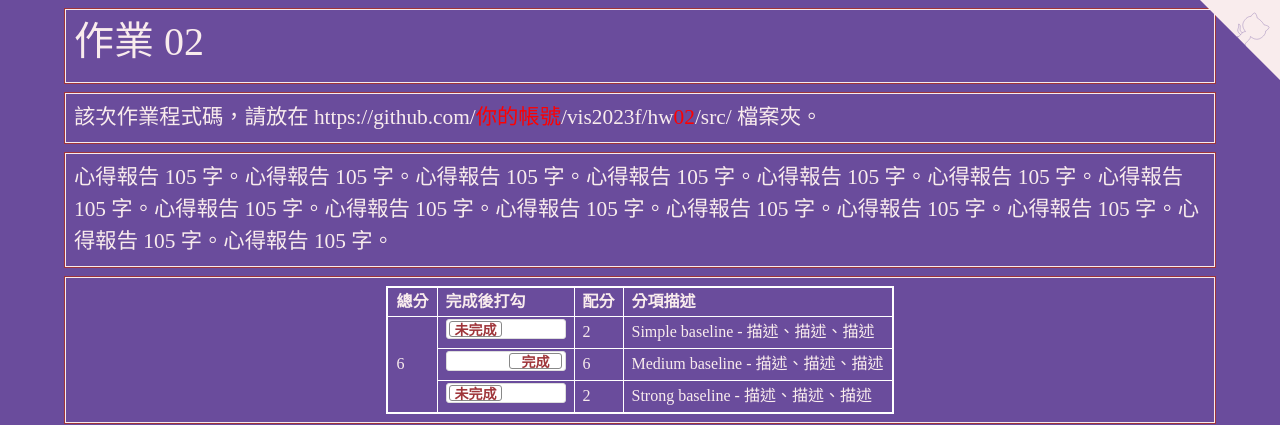
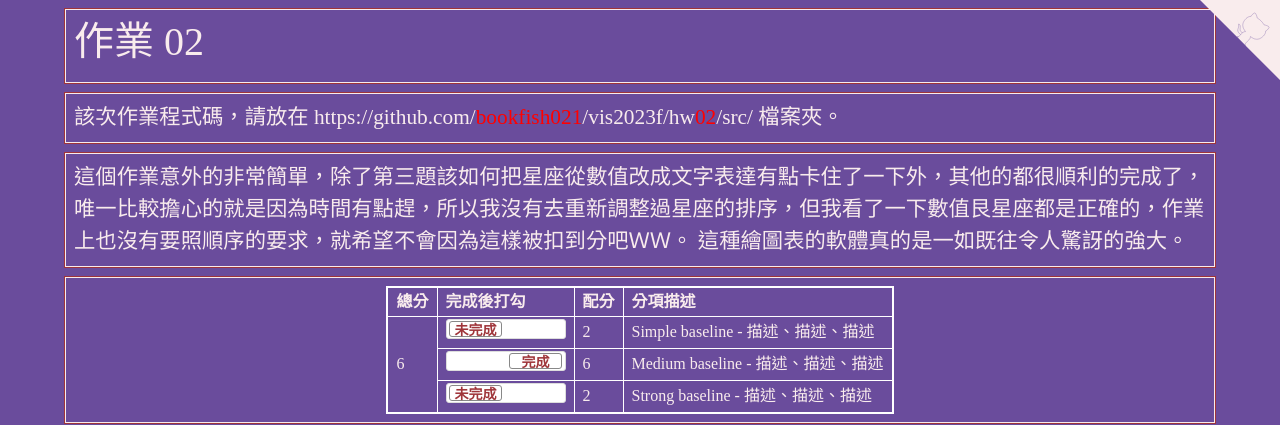
Before and after one commit to bookfish021/vis2023f, a plain HTML site: page hw02/index.html in a window 1280 px wide. Shown: the top 425 px of the page. Drawn offline with nearby package versions, Linux system fonts and the light colour scheme.

Commit message:
Update account and experience

```diff
--- a/hw02/index.html
+++ b/hw02/index.html
@@ -178,14 +178,15 @@
   <!-- ------------------------------------------------>
   <div class="row hw12">
     <div class="col-md-12 twenty">
-      該次作業程式碼，請放在 https://github.com/<span style="color:red;">你的帳號</span>/vis2023f/hw<span style="color:red;">02</span>/src/ 檔案夾。
+      該次作業程式碼，請放在 https://github.com/<span style="color:red;">bookfish021</span>/vis2023f/hw<span style="color:red;">02</span>/src/ 檔案夾。
     </div>
   </div>
 
   <!-- ------------------------------------------------>
   <div class="row hw12">
     <div class="col-md-12 twenty">
-      心得報告 105 字。心得報告 105 字。心得報告 105 字。心得報告 105 字。心得報告 105 字。心得報告 105 字。心得報告 105 字。心得報告 105 字。心得報告 105 字。心得報告 105 字。心得報告 105 字。心得報告 105 字。心得報告 105 字。心得報告 105 字。心得報告 105 字。
+      這個作業意外的非常簡單，除了第三題該如何把星座從數值改成文字表達有點卡住了一下外，其他的都很順利的完成了，唯一比較擔心的就是因為時間有點趕，所以我沒有去重新調整過星座的排序，但我看了一下數值艮星座都是正確的，作業上也沒有要照順序的要求，就希望不會因為這樣被扣到分吧ＷＷ。
+      這種繪圖表的軟體真的是一如既往令人驚訝的強大。
     </div>
   </div>
 
```
